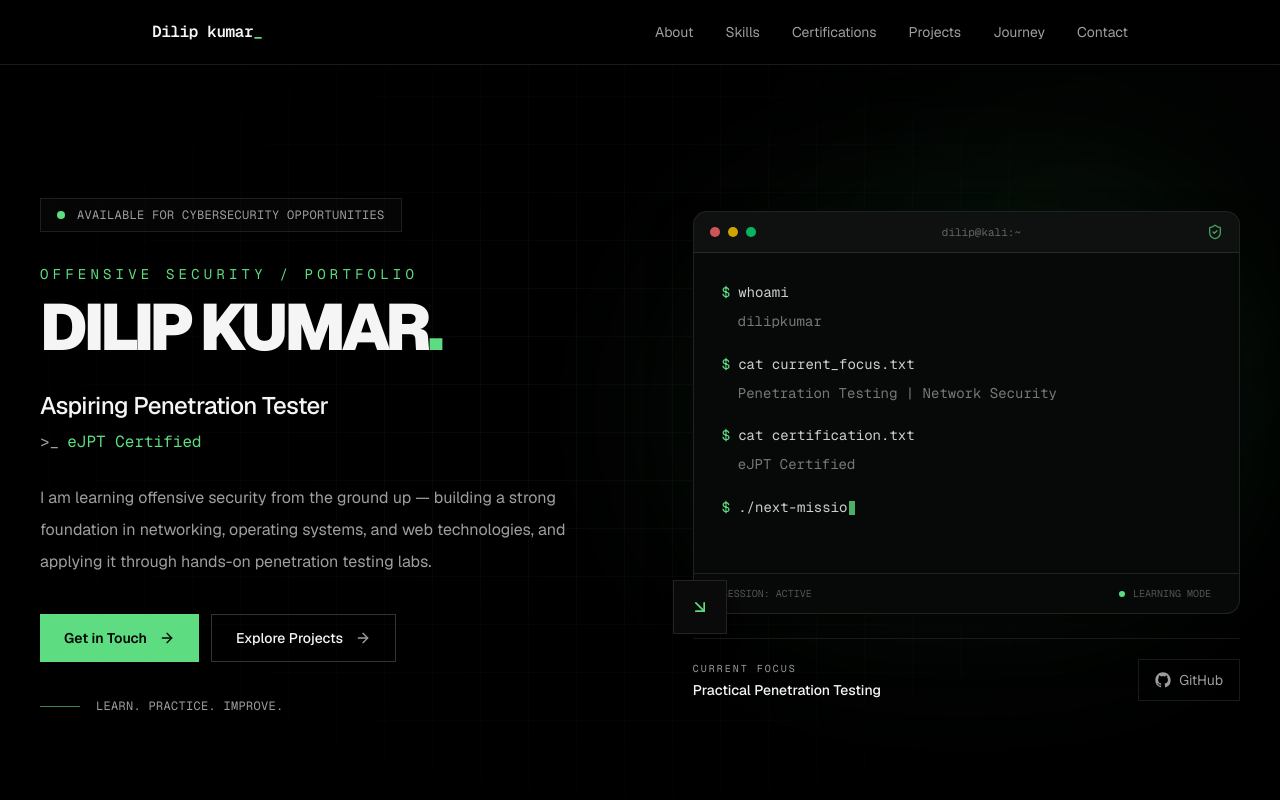
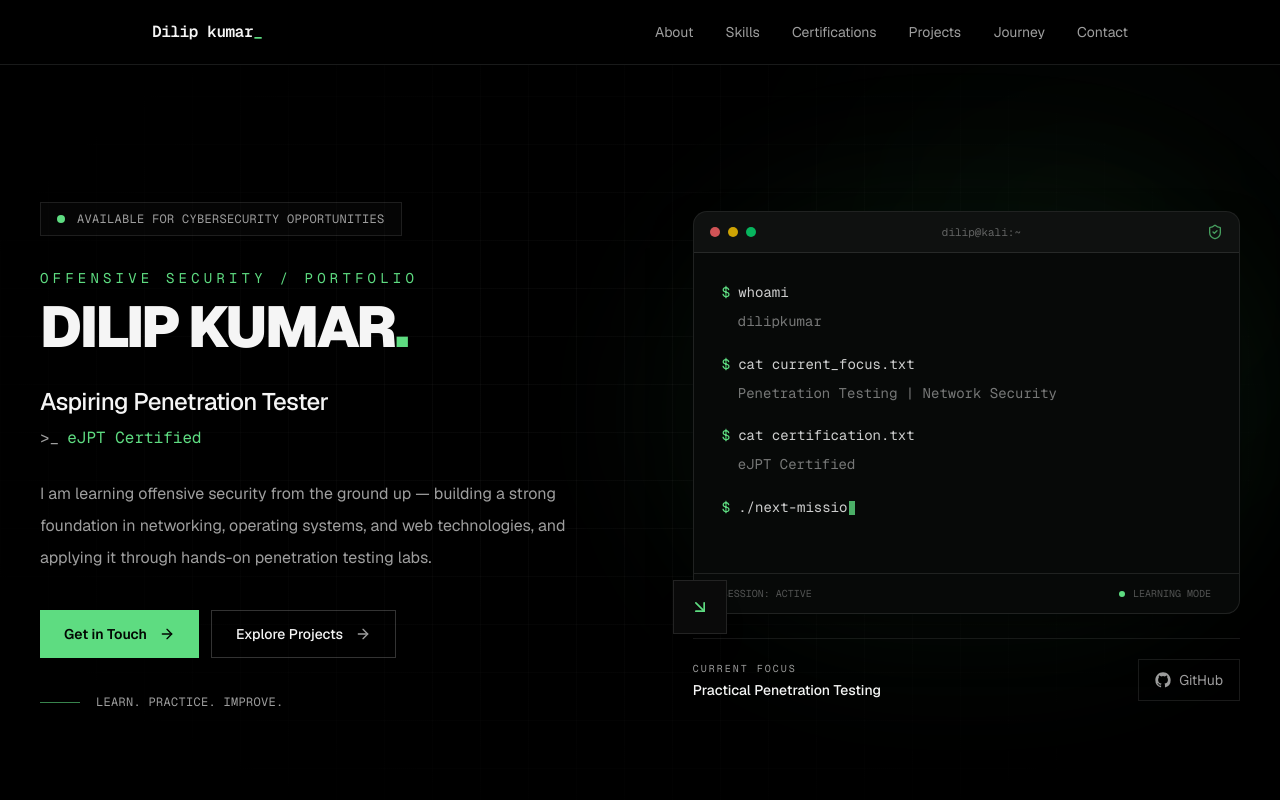
Before and after one commit to dilipkumar-sec/portfolio, a Next.js app: page / in a window 1280 px wide. Shown: the top 800 px of the page. Built offline with nearby package versions, Linux system fonts and the light colour scheme.

Commit message:
Update hero heading font size and tracking
Adjusted the hero heading font size and letter spacing for improved readability.

```diff
--- a/components/hero.tsx
+++ b/components/hero.tsx
@@ -183,9 +183,10 @@ export function Hero() {
             Offensive Security / Portfolio
           </p>
 
+          {/* Updated heading: slightly smaller font and less compressed letters */}
           <h1
             id="hero-heading"
-            className="text-[clamp(2.25rem,5.1vw,5.5rem)] font-black uppercase leading-[0.95] tracking-[-0.065em] text-foreground"
+            className="text-[clamp(2.25rem,4.5vw,4.8rem)] font-black uppercase leading-[0.95] tracking-[-0.045em] text-foreground"
           >
             <span className="whitespace-nowrap">
               {siteConfig.name}
```
